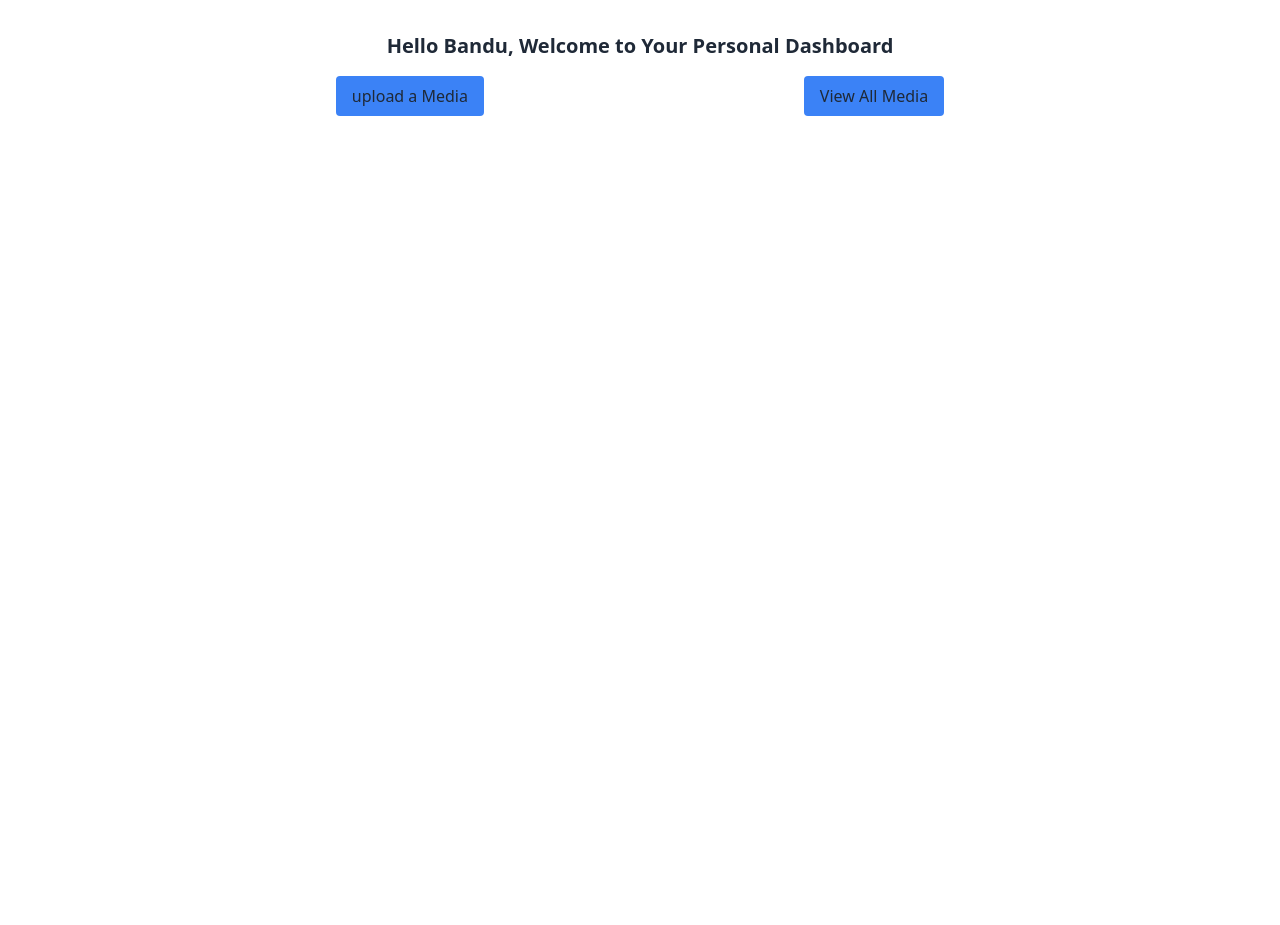
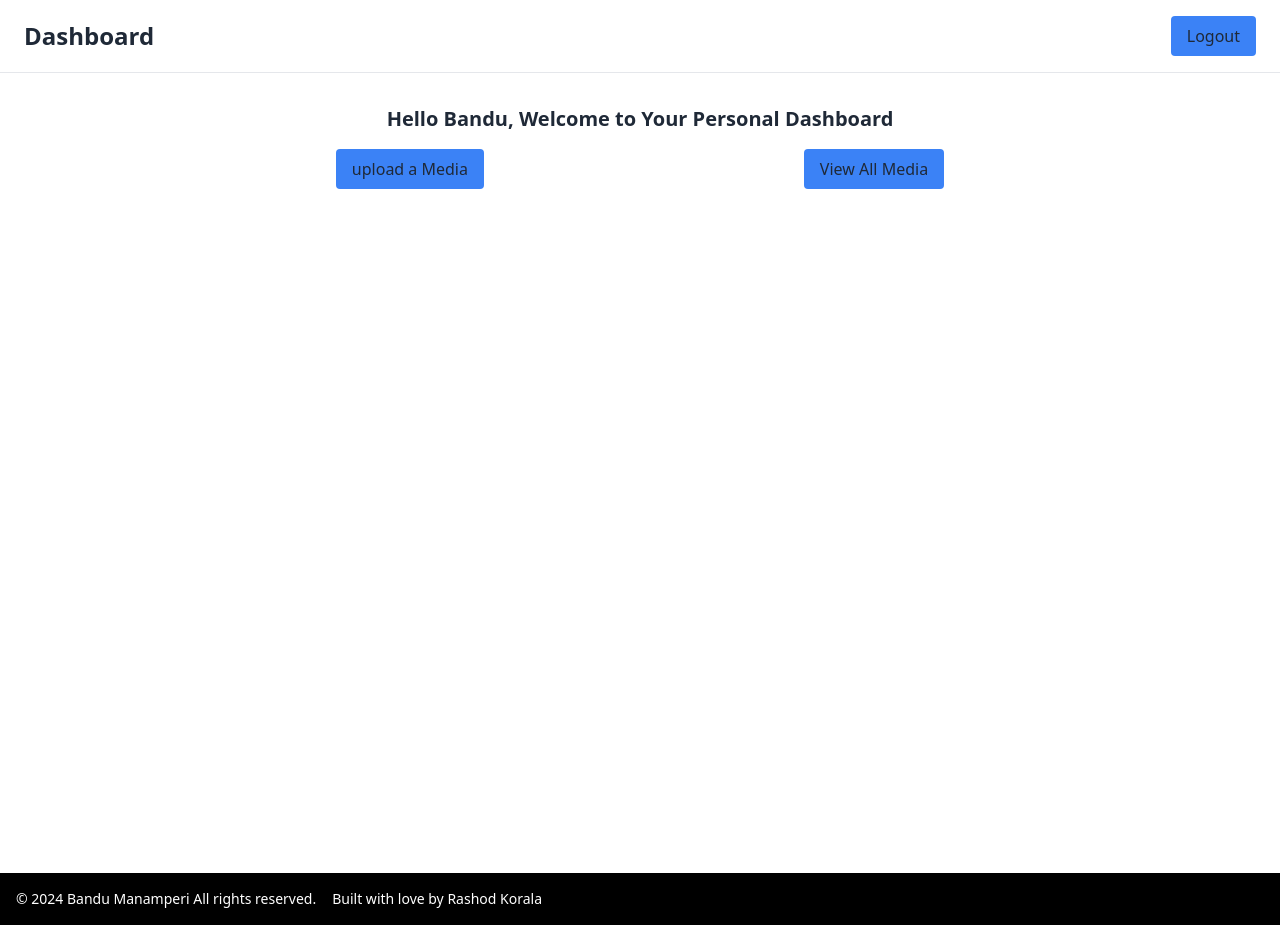
Before and after one commit to rashodkorala/bandumanamperi, a Next.js app: page / in a window 1280 px wide. Before the commit the page ends 800 px from the top, so only its background shows below. Built offline with nearby package versions, Linux system fonts and the light colour scheme; no server answers; sample sign-in values are in the browser's storage.

Commit message:
add baseurl

```diff
--- a/pages/_app.tsx
+++ b/pages/_app.tsx
@@ -1,6 +1,8 @@
-import React from 'react';
-
-import '../styles/globals.css';
+// _app.tsx
+import Footer from '@/src/components/Footer';
+import NavBar from '@/src/components/NavBar';
+import { ThemeProvider } from '@/src/components/ThemeContext';
+import '@/styles/globals.css';
 import { AppProps } from 'next/app';
 import { useRouter } from 'next/router';
 
@@ -9,11 +11,11 @@ function MyApp({ Component, pageProps }: AppProps) {
   const showFooter = router.pathname !== '/login';
   const showNavBar = router.pathname !== '/login';
   return (
-
-
+    <ThemeProvider>
+      {showNavBar && <NavBar />}
       <Component {...pageProps} />
-
-
+      {showFooter && <Footer />}
+    </ThemeProvider>
   );
 }
 
--- a/tsconfig.json
+++ b/tsconfig.json
@@ -14,6 +14,7 @@
     "isolatedModules": true,
     "jsx": "preserve",
     "incremental": true,
+    "baseUrl": ".",
     "paths": {
       "@/*": ["./*"]
     },
```
